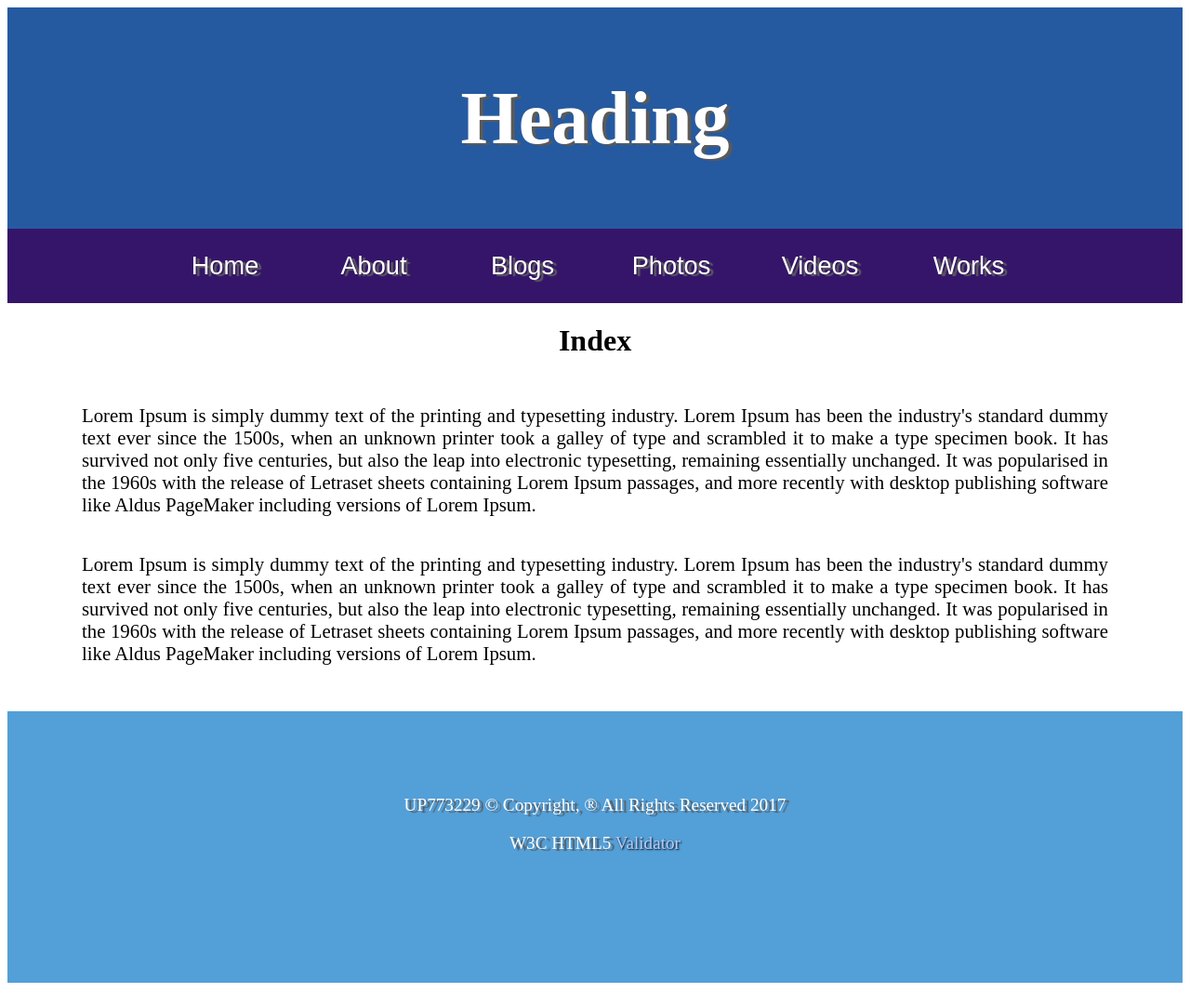
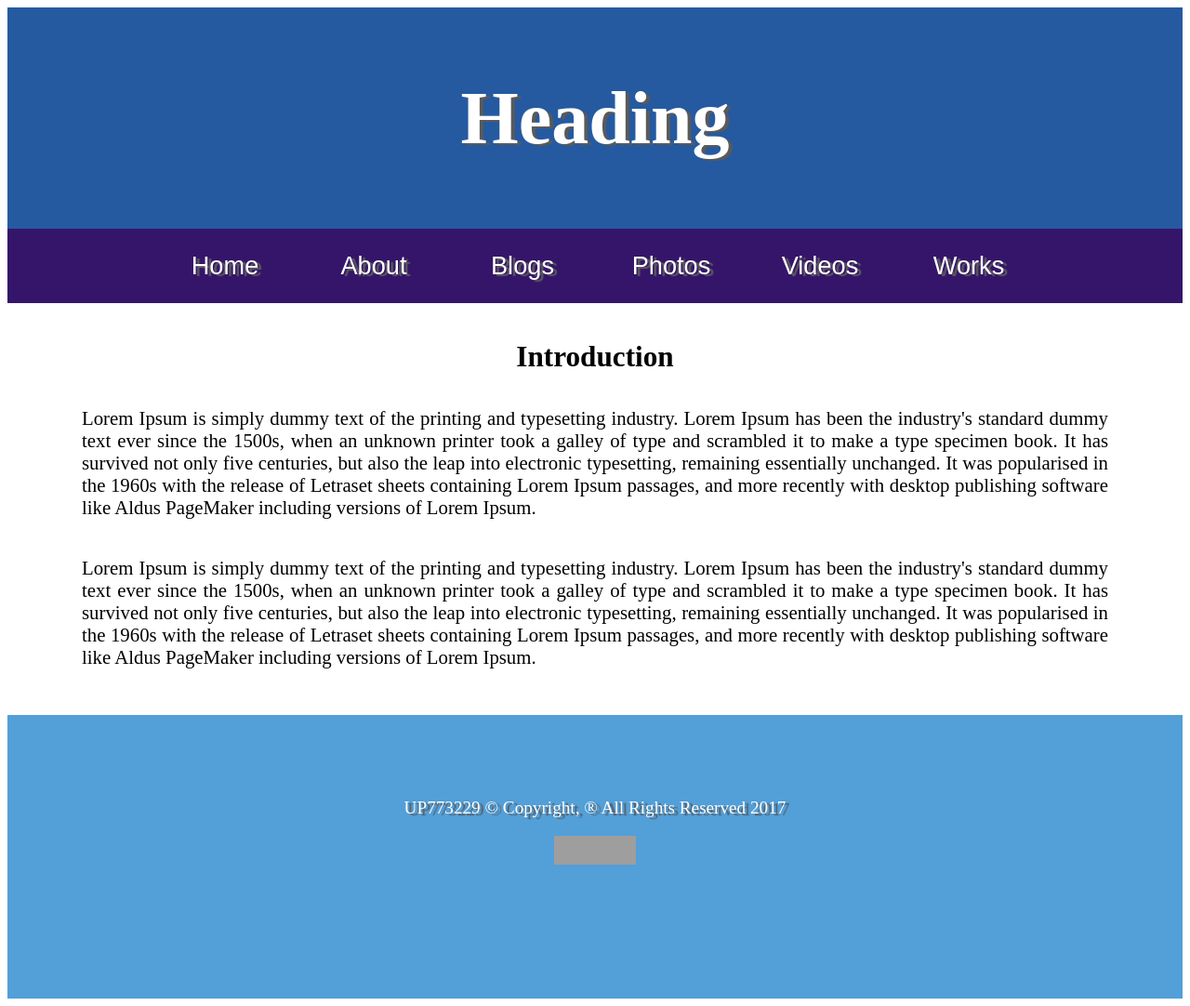
Before and after one commit to markvillar/webf1-coursework, a plain HTML site: page index.html in a window 1280 px wide. Shown: the whole page at 93% size. Drawn offline with Linux system fonts and the light colour scheme; grey boxes are pictures that could not be loaded.

Commit message:
Index changes

```diff
--- a/index.html
+++ b/index.html
@@ -9,9 +9,11 @@
 		<link rel="icon" href="favicon.ico">
 		<link rel="stylesheet" type="text/css" href="css/style.css" media="screen" />
 		<title>Website Index | UP773229</title>
+		<script>
+		</script>
 </head>
 
-<!-- Header -->
+
 <header>
 	<h1><a href="index.html">Heading</a></h1>
 </header>
@@ -28,11 +30,9 @@
 	</Ul>
 </nav>
 
-<h1>Index</h1>
-
-<!-- Body -->
-<body>
+<main>
 	<article>
+		<h1>Introduction</h1>
 		<p>Lorem Ipsum is simply dummy text of the printing and typesetting industry. Lorem Ipsum has been the industry's standard dummy text ever since the 1500s, when an unknown printer took a galley of type and scrambled it to make a type specimen book. It
 			has survived not only five centuries, but also the leap into electronic typesetting, remaining essentially unchanged. It was popularised in the 1960s with the release of Letraset sheets containing Lorem Ipsum passages, and more recently with desktop
 			publishing software like Aldus PageMaker including versions of Lorem Ipsum.</p>
@@ -41,16 +41,18 @@
 			has survived not only five centuries, but also the leap into electronic typesetting, remaining essentially unchanged. It was popularised in the 1960s with the release of Letraset sheets containing Lorem Ipsum passages, and more recently with desktop
 			publishing software like Aldus PageMaker including versions of Lorem Ipsum.</p>
 	</article>
-</body>
+</main>
 
 <!-- Footer -->
 <footer>
 	<p>UP773229 &copy; Copyright, &reg; All Rights Reserved 2017</p>
-	<p>W3C HTML5 <a href="index.html">Validator</a></p>
+	<p>
+	    <a href="http://jigsaw.w3.org/css-validator/check/referer">
+	        <img style="border:0;width:88px;height:31px"
+	            src="http://jigsaw.w3.org/css-validator/images/vcss"
+	            alt="Valid CSS!" />
+	    </a>
+	</p>
 </footer>
 
-<!-- JavaScripts -->
-<script>
-</script>
-
 </html>
```
